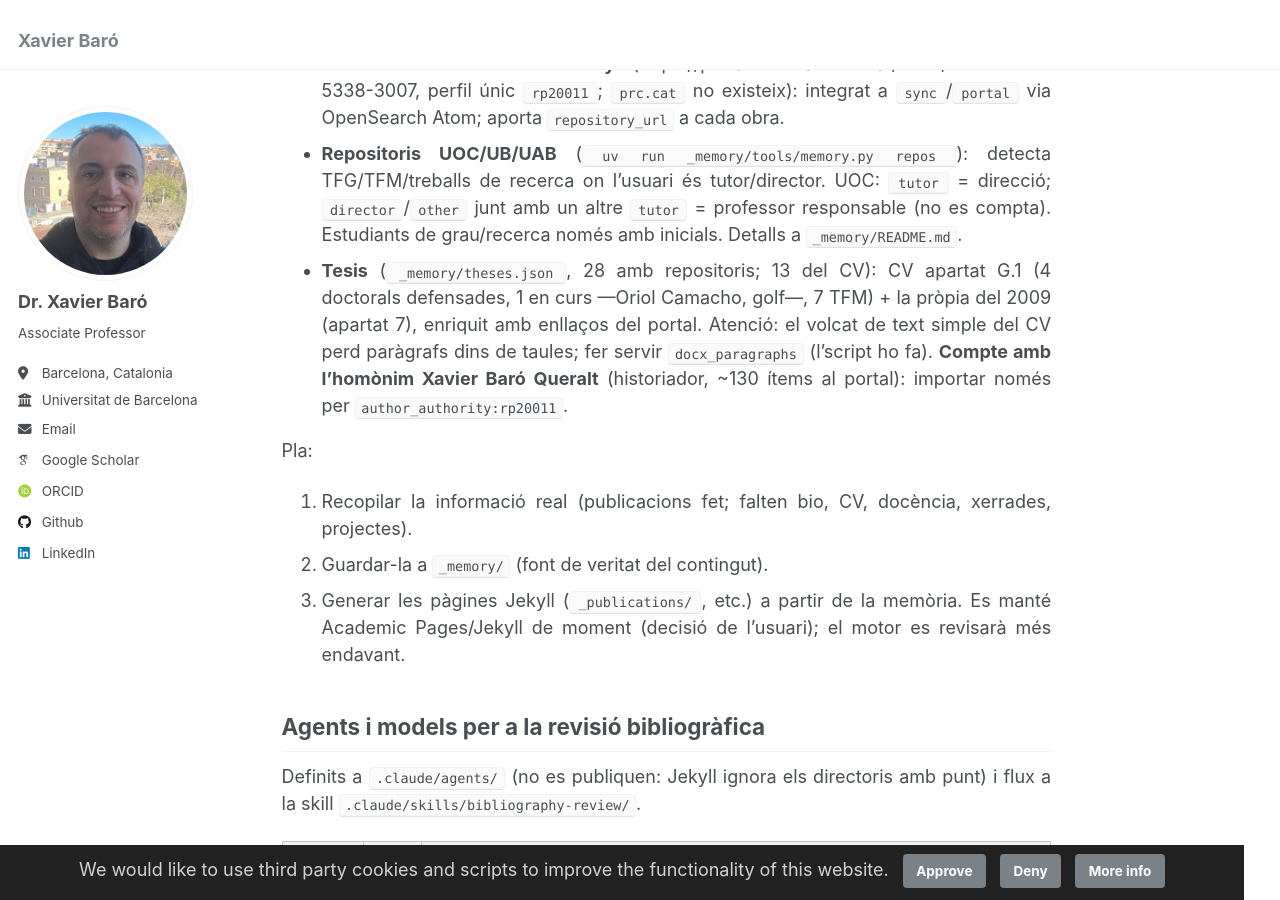
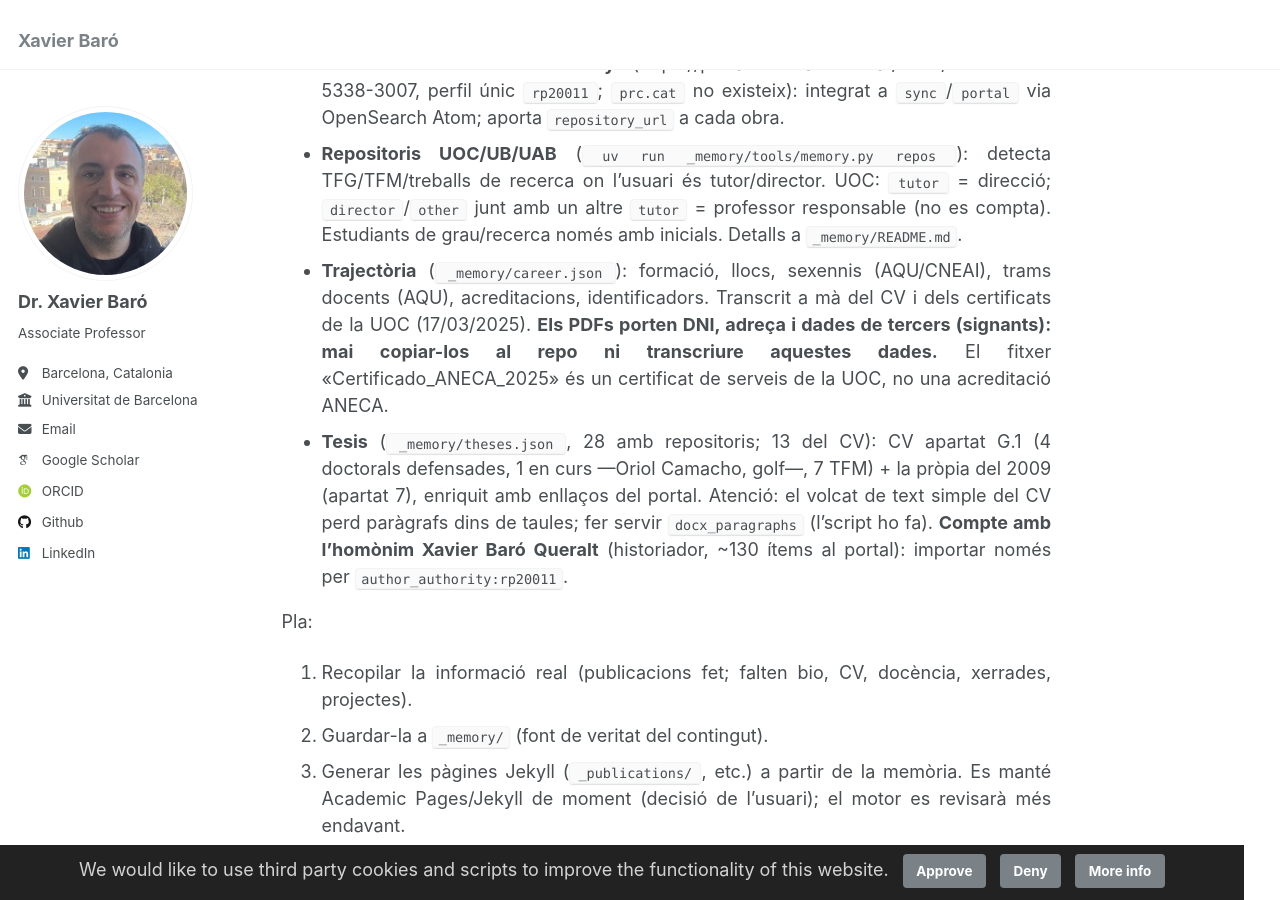
Before and after one commit to xbaro/xbaro.github.io, a Jekyll site: the page built from AGENTS.md, in a window 1280 px wide and 900 px high, scrolled down 3070 px. Built offline with Jekyll 4.4.1, drawn with Linux system fonts in a browser that asks for light colours; some web fonts are replaced; our own code applies the rules of GitHub Pages for plain Markdown files.

Commit message:
Add career.json with merits from CV and UOC certificates
Co-Authored-By: Claude Sonnet 5.5 <noreply@anthropic.com>

```diff
--- a/AGENTS.md
+++ b/AGENTS.md
@@ -51,6 +51,7 @@ Estat inicial: les col·leccions `_publications`, `_talks`, `_teaching`, `_posts
 - **Criteri per acceptar/rebutjar candidates** (decisió de l'usuari): el seu perfil de Google Scholar (`user=N-rA1NMAAAAJ`) és la referència. Si una obra no surt a Scholar, probablement no és seva → `rejected`. Per a obres **anteriors al 2009-2010** es pot ser més laxe (poden faltar a Scholar). Scholar bloqueja l'accés automatitzat (429/CAPTCHA, no s'ha d'evitar): cal que l'usuari n'exporti el perfil (Select all → Export → BibTeX/CSV) i el deixi al repo.
 - **Portal de la Recerca de Catalunya** (https://portalrecerca.csuc.cat/orcid/0000-0001-5338-3007, perfil únic `rp20011`; `prc.cat` no existeix): integrat a `sync`/`portal` via OpenSearch Atom; aporta `repository_url` a cada obra.
 - **Repositoris UOC/UB/UAB** (`uv run _memory/tools/memory.py repos`): detecta TFG/TFM/treballs de recerca on l'usuari és tutor/director. UOC: `tutor` = direcció; `director`/`other` junt amb un altre `tutor` = professor responsable (no es compta). Estudiants de grau/recerca només amb inicials. Detalls a `_memory/README.md`.
+- **Trajectòria** (`_memory/career.json`): formació, llocs, sexennis (AQU/CNEAI), trams docents (AQU), acreditacions, identificadors. Transcrit a mà del CV i dels certificats de la UOC (17/03/2025). **Els PDFs porten DNI, adreça i dades de tercers (signants): mai copiar-los al repo ni transcriure aquestes dades.** El fitxer «Certificado_ANECA_2025» és un certificat de serveis de la UOC, no una acreditació ANECA.
 - **Tesis** (`_memory/theses.json`, 28 amb repositoris; 13 del CV): CV apartat G.1 (4 doctorals defensades, 1 en curs —Oriol Camacho, golf—, 7 TFM) + la pròpia del 2009 (apartat 7), enriquit amb enllaços del portal. Atenció: el volcat de text simple del CV perd paràgrafs dins de taules; fer servir `docx_paragraphs` (l'script ho fa). **Compte amb l'homònim Xavier Baró Queralt** (historiador, ~130 ítems al portal): importar només per `author_authority:rp20011`.
 
 Pla:
```
